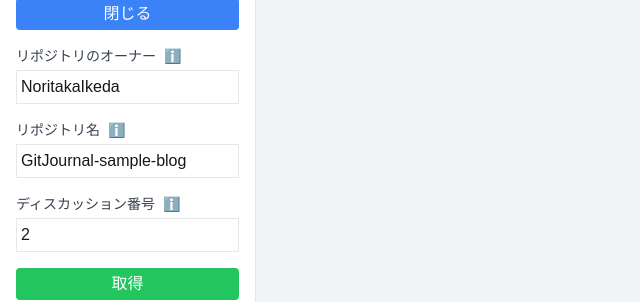
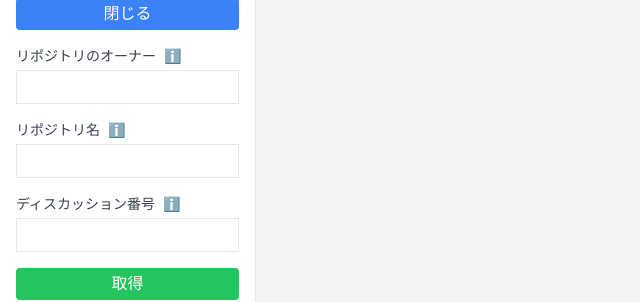
Before and after one commit to NoritakaIkeda/GitJournal, a Next.js app in the folder web/: page / in a window 1280 px wide. Both pictures are taken after a click on the button "Discussion設定を開く". Shown: the part 151-453 px from the top of the page, without its empty margins (0-640 px from the left). Built offline with nearby package versions, Linux system fonts and the light colour scheme; no server answers.

Commit message:
fix: ディスカッションの情報をlocalhostへ

```diff
--- a/web/src/app/page.tsx
+++ b/web/src/app/page.tsx
@@ -9,6 +9,9 @@ import { JournalDetail, JournalList } from "./feature";
 interface DiscussionEdge {
   node: Comment;
 }
+
+const STORAGE_PREFIX = "git_journal_"; // プレフィックスを追加
+
 export default function Page() {
   const { data: session } = useSession();
   const token = session?.user?.accessToken;
@@ -16,9 +19,15 @@ export default function Page() {
   const [selectedComment, setSelectedComment] = useState<Comment | null>(null);
   const [status, setStatus] = useState<string>("loading...");
 
-  const [owner, setOwner] = useState("NoritakaIkeda");
-  const [repo, setRepo] = useState("GitJournal-sample-blog");
-  const [discussionNumber, setDiscussionNumber] = useState("2");
+  const [owner, setOwner] = useState(
+    () => localStorage.getItem(`${STORAGE_PREFIX}owner`) || ""
+  );
+  const [repo, setRepo] = useState(
+    () => localStorage.getItem(`${STORAGE_PREFIX}repo`) || ""
+  );
+  const [discussionNumber, setDiscussionNumber] = useState(
+    () => localStorage.getItem(`${STORAGE_PREFIX}discussionNumber`) || ""
+  );
 
   const [discussionTitle, setDiscussionTitle] = useState("");
 
@@ -114,6 +123,11 @@ export default function Page() {
     setEditingSectionIndex(null);
     setEditBody("");
     setStatus("");
+  };
+
+  // ローカルストレージへの保存関数
+  const saveToLocalStorage = (key: string, value: string) => {
+    localStorage.setItem(`${STORAGE_PREFIX}${key}`, value);
   };
 
   const handleCancel = () => {
@@ -226,22 +240,25 @@ export default function Page() {
                     <span className="text-gray-400 cursor-pointer">ℹ️</span>
                     <div className="absolute left-0 top-full mt-1 hidden w-64 p-2 bg-gray-700 text-white text-sm rounded shadow-lg group-hover:block z-50">
                       GitHubリポジトリの所有者名を入力してください (例:
+                      https://github.com/NoritakaIkeda/
+                      GitJournal-sample-blog/discussions/2 の場合、
                       NoritakaIkeda)
                     </div>
                   </div>
                 </label>
-
                 <input
                   id="owner"
                   className="mt-1 w-full border p-1"
-                  placeholder="owner"
                   value={owner}
-                  onChange={(e) => setOwner(e.target.value)}
+                  onChange={(e) => {
+                    setOwner(e.target.value);
+                    saveToLocalStorage("owner", e.target.value);
+                  }}
                 />
               </div>
               <div>
                 <label
-                  htmlFor="owner"
+                  htmlFor="repo"
                   className="block text-sm font-medium text-gray-700 flex items-center"
                 >
                   リポジトリ名
@@ -249,6 +266,8 @@ export default function Page() {
                     <span className="text-gray-400 cursor-pointer">ℹ️</span>
                     <div className="absolute left-0 top-full mt-1 hidden w-64 p-2 bg-gray-700 text-white text-sm rounded shadow-lg group-hover:block z-50">
                       GitHubリポジトリ名を入力してください (例:
+                      https://github.com/NoritakaIkeda/
+                      GitJournal-sample-blog/discussions/2 の場合、
                       GitJournal-sample-blog)
                     </div>
                   </div>
@@ -256,14 +275,16 @@ export default function Page() {
                 <input
                   id="repo"
                   className="mt-1 w-full border p-1"
-                  placeholder="repo"
                   value={repo}
-                  onChange={(e) => setRepo(e.target.value)}
+                  onChange={(e) => {
+                    setRepo(e.target.value);
+                    saveToLocalStorage("repo", e.target.value);
+                  }}
                 />
               </div>
               <div>
                 <label
-                  htmlFor="owner"
+                  htmlFor="discussionNumber"
                   className="block text-sm font-medium text-gray-700 flex items-center"
                 >
                   ディスカッション番号
@@ -279,9 +300,11 @@ export default function Page() {
                 <input
                   id="discussionNumber"
                   className="mt-1 w-full border p-1"
-                  placeholder="discussion number"
                   value={discussionNumber}
-                  onChange={(e) => setDiscussionNumber(e.target.value)}
+                  onChange={(e) => {
+                    setDiscussionNumber(e.target.value);
+                    saveToLocalStorage("discussionNumber", e.target.value);
+                  }}
                 />
               </div>
               <button
```
